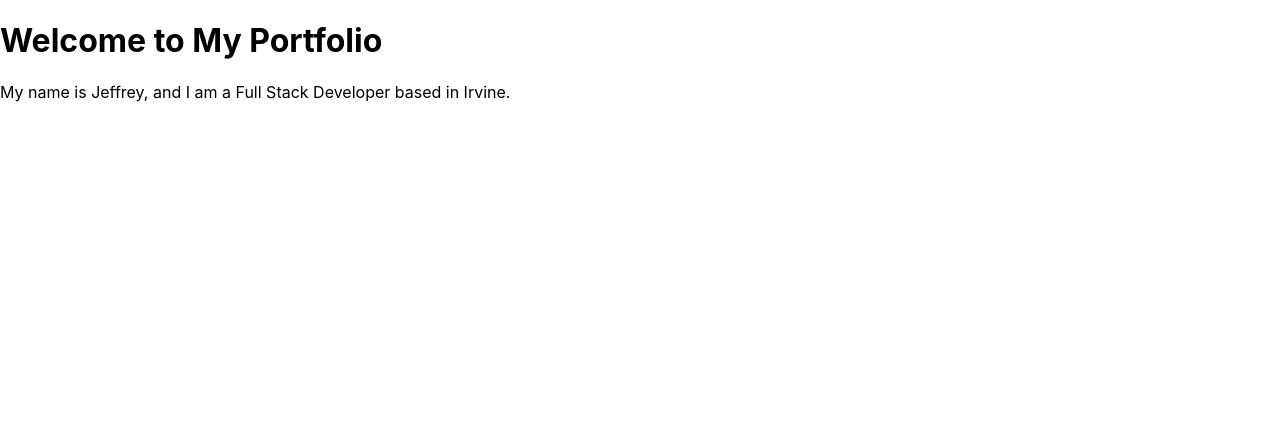
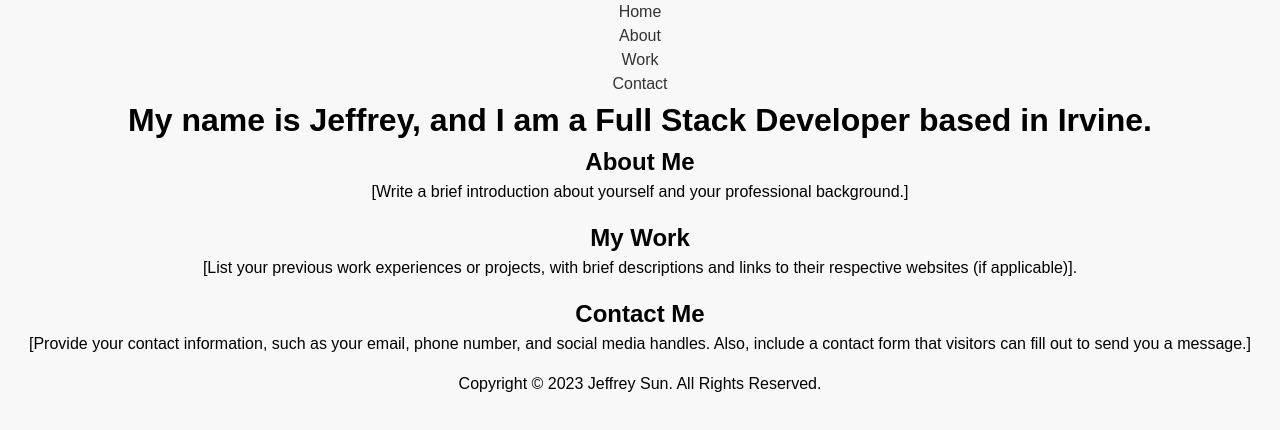
Before and after one commit to jffsun/portfolio-app, a React (Create React App) app: page / in a window 1280 px wide. Shown: the top 430 px of the page. Built offline with nearby package versions, Linux system fonts and the light colour scheme.

Commit message:
Custom properties for react-scroll

```diff
--- a/src/App.js
+++ b/src/App.js
@@ -1,8 +1,23 @@
-import logo from './logo.svg';
+import React from 'react';
 import './App.css';
-import Home from './components/Home'
-import About from './components/About'
+import Header from './components/Header';
+import Home from './components/Home';
+import About from './components/About';
+import Work from './components/Work';
+import Contact from './components/Contact';
+import Footer from './components/Footer';
 
-const App = () => <Home/>;
+function App() {
+  return (
+    <div className="App">
+      <Header />
+      <Home />
+      <About />
+      <Work />
+      <Contact />
+      <Footer />
+    </div>
+  );
+}
 
 export default App;
--- a/src/components/Footer.js
+++ b/src/components/Footer.js
@@ -3,8 +3,8 @@ import React from 'react';
 const Footer = () => {
   return (
     <footer>
-      <p>Copyright © [Year]
-        [Your Name]. All Rights Reserved.</p>
+      <p>Copyright © 2023
+        Jeffrey Sun. All Rights Reserved.</p>
     </footer>
   );
 };
--- a/src/components/Navbar.js
+++ b/src/components/Header.js
@@ -1,7 +1,7 @@
 import React from "react";
 import { Link } from "react-scroll";
 
-const Navbar = () => {
+const Header = () => {
   return (
     <nav>
       <ul>
@@ -12,7 +12,7 @@ const Navbar = () => {
           // spy on current scroll position and update link accordingly
           spy={true}
           smooth={true}
-          // vertical offset gap to avoid overlap with navbar and page
+          // vertical offset gap to avoid overlap with header and page
           offset={-70}
           // duration in ms of scroll animation
           duration={500}
@@ -61,4 +61,4 @@ const Navbar = () => {
   );
 };
 
-export default Navbar;
+export default Header;
--- a/src/components/Home.js
+++ b/src/components/Home.js
@@ -3,8 +3,7 @@ import React from 'react';
 const Home = () => {
   return (
     <div className="home">
-      <h1>Welcome to My Portfolio</h1>
-      <p>My name is Jeffrey, and I am a Full Stack Developer based in Irvine.</p>
+      <h1>My name is Jeffrey, and I am a Full Stack Developer based in Irvine.</h1>
     </div>
   );
 };
--- a/src/index.js
+++ b/src/index.js
@@ -3,6 +3,8 @@ import ReactDOM from 'react-dom/client';
 import './index.css';
 import App from './App';
 import reportWebVitals from './reportWebVitals';
+import './styles/global.css'; // import global styles
+
 
 const root = ReactDOM.createRoot(document.getElementById('root'));
 root.render(
--- /dev/null
+++ b/src/styles/global.css
@@ -0,0 +1,121 @@
+/* reset.css */
+/* Box sizing reset */
+*,
+*::before,
+*::after {
+  box-sizing: border-box;
+}
+
+/* Remove default margin and padding */
+html,
+body,
+div,
+span,
+h1,
+h2,
+h3,
+h4,
+h5,
+h6,
+p,
+blockquote,
+pre,
+a,
+abbr,
+acronym,
+address,
+big,
+cite,
+code,
+del,
+dfn,
+em,
+img,
+ins,
+kbd,
+q,
+s,
+samp,
+small,
+strike,
+strong,
+sub,
+sup,
+tt,
+var,
+b,
+u,
+i,
+center,
+dl,
+dt,
+dd,
+ol,
+ul,
+li,
+fieldset,
+form,
+label,
+legend,
+table,
+caption,
+tbody,
+tfoot,
+thead,
+tr,
+th,
+td {
+  margin: 0;
+  padding: 0;
+  border: 0;
+  vertical-align: baseline;
+}
+
+/* Reset font styles */
+body {
+  font-family: sans-serif;
+  font-size: 1rem;
+  line-height: 1.5;
+  font-weight: normal;
+}
+
+/* Set default link styles */
+a {
+  color: inherit;
+  text-decoration: none;
+}
+
+/* Remove list styles */
+ol,
+ul {
+  list-style: none;
+}
+
+
+/* global styles */
+body {
+  font-family: Arial, sans-serif;
+  font-size: 16px;
+  line-height: 1.5;
+  background-color: #f8f8f8;
+}
+
+h1, h2, h3, h4, h5, h6 {
+  font-weight: bold;
+}
+
+p {
+  margin-bottom: 1rem;
+}
+
+a {
+  color: #333;
+  text-decoration: none;
+  transition: color 0.3s ease-in-out;
+}
+
+a:hover {
+  color: #0077cc;
+}
+
+/* add your own custom styles here */
```
